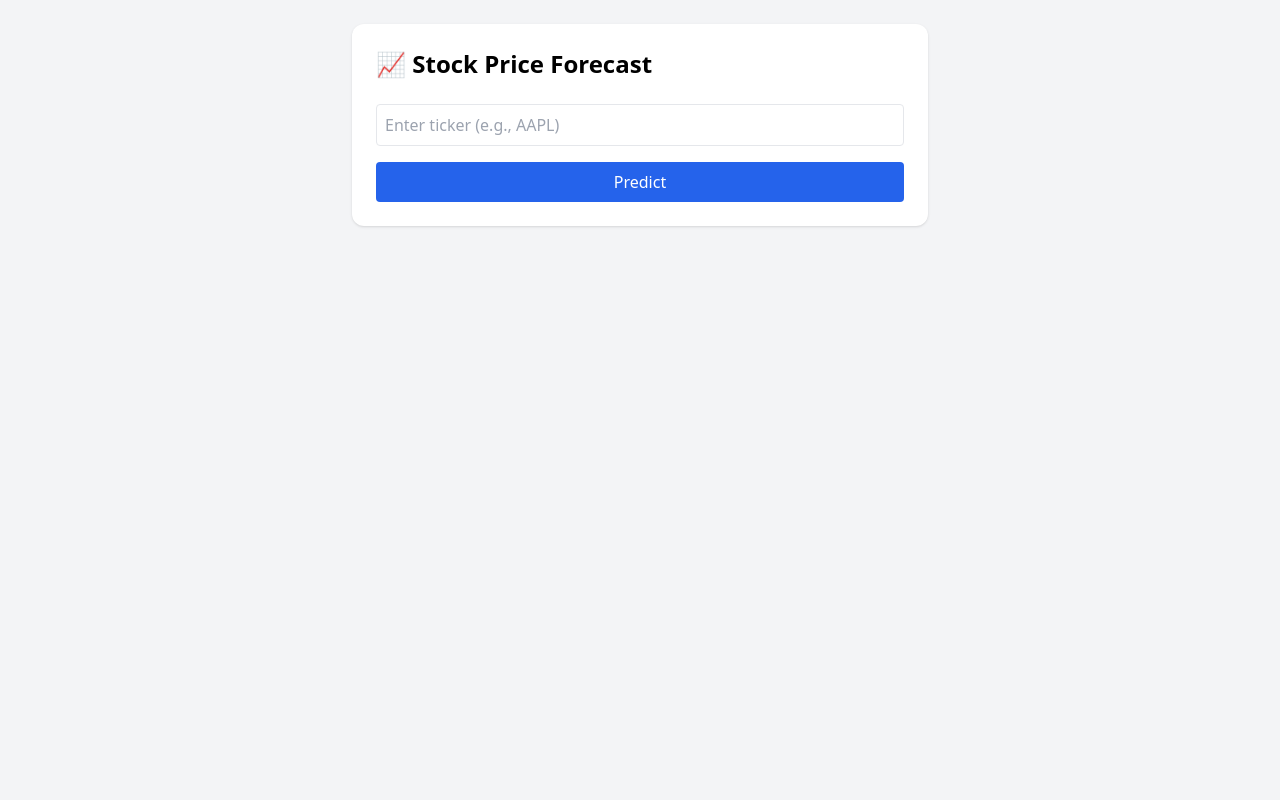
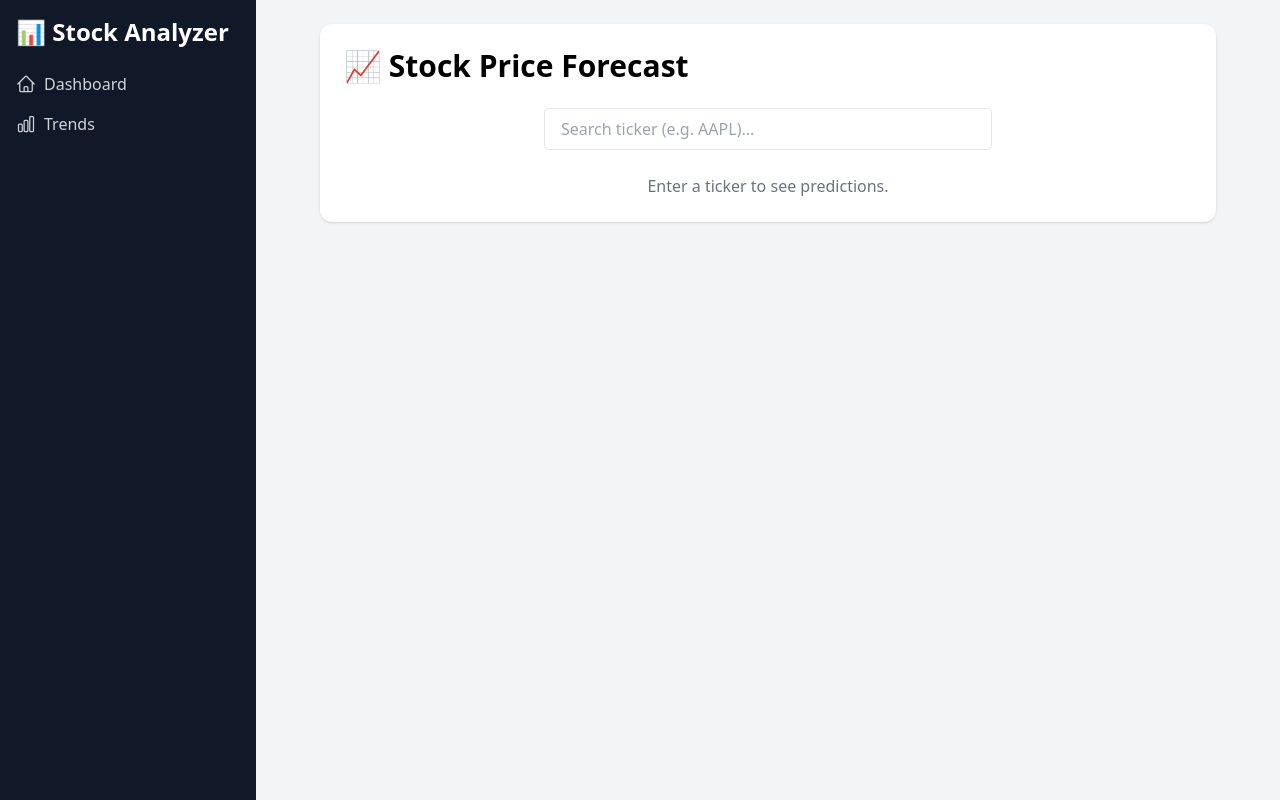
Before and after one commit to narphu/stock-analyzer, a React (Vite) app in the folder frontend/: page / in a window 1280 px wide. Built offline with nearby package versions, Linux system fonts and the light colour scheme.

Commit message:
Add a dashboard

```diff
--- a/frontend/package.json
+++ b/frontend/package.json
@@ -10,6 +10,8 @@
     "preview": "vite preview"
   },
   "dependencies": {
+    "@headlessui/react": "^2.2.4",
+    "@heroicons/react": "^2.2.0",
     "axios": "^1.9.0",
     "react": "^19.1.0",
     "react-dom": "^19.1.0",
--- a/frontend/src/App.jsx
+++ b/frontend/src/App.jsx
@@ -1,17 +1,18 @@
 import { useState } from "react";
 import axios from "axios";
+import SideBar from "./components/SideBar";
+import SearchBar from "./components/SearchBar";
+import Dashboard from "./components/Dashboard";
 
 function App() {
-  const [ticker, setTicker] = useState("");
-  const [predictions, setPredictions] = useState(null);
+  const [predictions, setPredictions] = useState([]);
   const [loading, setLoading] = useState(false);
   const [error, setError] = useState("");
 
-  const handleSubmit = async (e) => {
-    e.preventDefault();
+  const fetchPredictions = async (ticker) => {
     setLoading(true);
-    setPredictions(null);
     setError("");
+    setPredictions([]);
 
     try {
       const res = await axios.post("http://localhost:8000/predict", { ticker });
@@ -24,32 +25,21 @@ function App() {
   };
 
   return (
-    <div className="min-h-screen bg-gray-100 p-6">
-      <div className="max-w-xl mx-auto bg-white p-6 rounded-xl shadow space-y-6">
-        <h1 className="text-2xl font-bold">📈 Stock Price Forecast</h1>
+    <div className="flex min-h-screen bg-gray-100">
+      <SideBar />
+      <main className="flex-1 p-6">
+        <div className="max-w-4xl mx-auto bg-white p-6 rounded-xl shadow space-y-6">
+          <h1 className="text-3xl font-bold">📈 Stock Price Forecast</h1>
 
-        <form onSubmit={handleSubmit}>
-          <input
-            type="text"
-            placeholder="Enter ticker (e.g., AAPL)"
-            className="w-full border p-2 rounded mb-4"
-            value={ticker}
-            onChange={(e) => setTicker(e.target.value.toUpperCase())}
-            required
-          />
-          <button
-            type="submit"
-            className="w-full bg-blue-600 text-white py-2 rounded hover:bg-blue-700"
-          >
-            Predict
-          </button>
-        </form>
+          <SearchBar onSelect={fetchPredictions} />
 
-        {loading && <p className="text-blue-600">⏳ Loading...</p>}
+          {loading && <p className="text-blue-600">⏳ Loading predictions...</p>}
           {error && <p className="text-red-600">❌ {error}</p>}
 
-        {predictions && (
-          <table className="w-full mt-4 border">
+          {predictions.length > 0 ? (
+            <>
+              <Dashboard predictions={predictions} />
+              <table className="w-full mt-6 border text-sm">
                 <thead className="bg-gray-200">
                   <tr>
                     <th className="p-2">Days Ahead</th>
@@ -67,8 +57,14 @@ function App() {
                   ))}
                 </tbody>
               </table>
+            </>
+          ) : (
+            <p className="text-gray-500 text-center mt-6">
+              Enter a ticker to see predictions.
+            </p>
           )}
         </div>
+      </main>
     </div>
   );
 }
--- /dev/null
+++ b/frontend/src/components/Dashboard.jsx
@@ -0,0 +1,16 @@
+import PredictionGauge from './PredictionGauge';
+
+export default function Dashboard({ predictions }) {
+  return (
+    <div className="grid grid-cols-2 md:grid-cols-3 gap-6 p-6">
+      {predictions.map((item) => (
+        <PredictionGauge
+          key={item.days}
+          label={item.days + ' day' + (item.days > 1 ? 's' : '')}
+          value={item.price}
+          date={item.date}
+        />
+      ))}
+    </div>
+  );
+}
--- /dev/null
+++ b/frontend/src/components/PredictionGauge.jsx
@@ -0,0 +1,17 @@
+import { RadialBarChart, RadialBar, Legend } from 'recharts';
+
+export default function PredictionGauge({ label, value, date }) {
+  const data = [{ name: label, value }];
+
+  return (
+    <div className="bg-white rounded-lg shadow p-4 text-center">
+      <h2 className="font-semibold mb-1">{label}</h2>
+      <p className="text-sm text-gray-500 mb-2">{date}</p>
+      <RadialBarChart width={200} height={150} innerRadius="70%" outerRadius="100%" data={data}>
+        <RadialBar minAngle={15} clockWise dataKey="value" />
+        <Legend />
+      </RadialBarChart>
+      <p className="text-xl font-bold mt-2">${value.toFixed(2)}</p>
+    </div>
+  );
+}
--- /dev/null
+++ b/frontend/src/components/SearchBar.jsx
@@ -0,0 +1,31 @@
+import { useState } from "react";
+import { Combobox } from '@headlessui/react';
+import sp500 from '../data/sp500.json'; // Make sure this file exists
+
+export default function SearchBar({ onSelect }) {
+  const [query, setQuery] = useState("");
+  const filtered = sp500.filter(ticker =>
+    ticker.toLowerCase().includes(query.toLowerCase())
+  );
+
+  return (
+    <Combobox value={query} onChange={onSelect}>
+      <div className="relative w-full max-w-md mx-auto">
+        <Combobox.Input
+          className="w-full border rounded px-4 py-2"
+          placeholder="Search ticker (e.g. AAPL)..."
+          onChange={(e) => setQuery(e.target.value)}
+        />
+        {filtered.length > 0 && (
+          <Combobox.Options className="absolute z-10 bg-white w-full border rounded mt-1 max-h-60 overflow-y-auto">
+            {filtered.map((ticker) => (
+              <Combobox.Option key={ticker} value={ticker} className="px-4 py-2 hover:bg-gray-100">
+                {ticker}
+              </Combobox.Option>
+            ))}
+          </Combobox.Options>
+        )}
+      </div>
+    </Combobox>
+  );
+}
--- /dev/null
+++ b/frontend/src/components/SideBar.jsx
@@ -0,0 +1,19 @@
+import { HomeIcon, ChartBarIcon } from '@heroicons/react/24/outline';
+
+export default function SideBar() {
+  return (
+    <div className="w-64 h-screen bg-gray-900 text-white p-4">
+      <h1 className="text-2xl font-bold mb-6">📊 Stock Analyzer</h1>
+      <nav className="space-y-4">
+        <a href="#" className="flex items-center gap-2 text-gray-300 hover:text-white">
+          <HomeIcon className="h-5 w-5" />
+          Dashboard
+        </a>
+        <a href="#" className="flex items-center gap-2 text-gray-300 hover:text-white">
+          <ChartBarIcon className="h-5 w-5" />
+          Trends
+        </a>
+      </nav>
+    </div>
+  );
+}
--- /dev/null
+++ b/frontend/src/data/sp500.json
@@ -0,0 +1,5 @@
+[
+  "AAPL", "MSFT", "GOOGL", "AMZN", "NVDA", "META", "TSLA", "BRK.B", "JPM", "JNJ",
+  "UNH", "V", "XOM", "PG", "MA", "CVX", "HD", "LLY", "MRK", "PEP", "ABBV", "KO",
+  "AVGO", "COST", "WMT", "BAC", "ADBE", "MCD", "CRM", "NFLX", "ABT", "TMO", "VZ"
+]
```
Also changed, not shown: 1 other file (tests, documents, lock files or other folders). Lines whose indentation alone changed are shown as unchanged.
